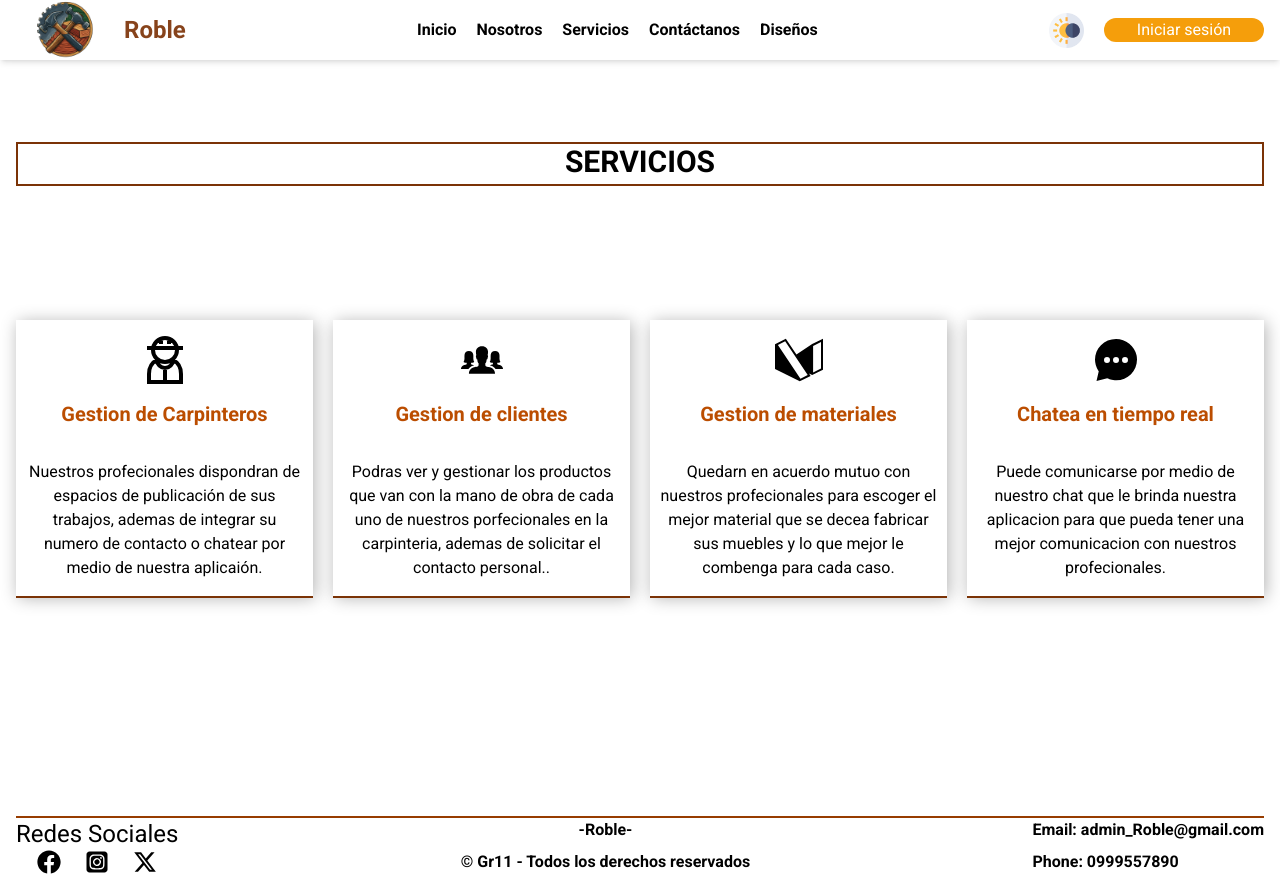
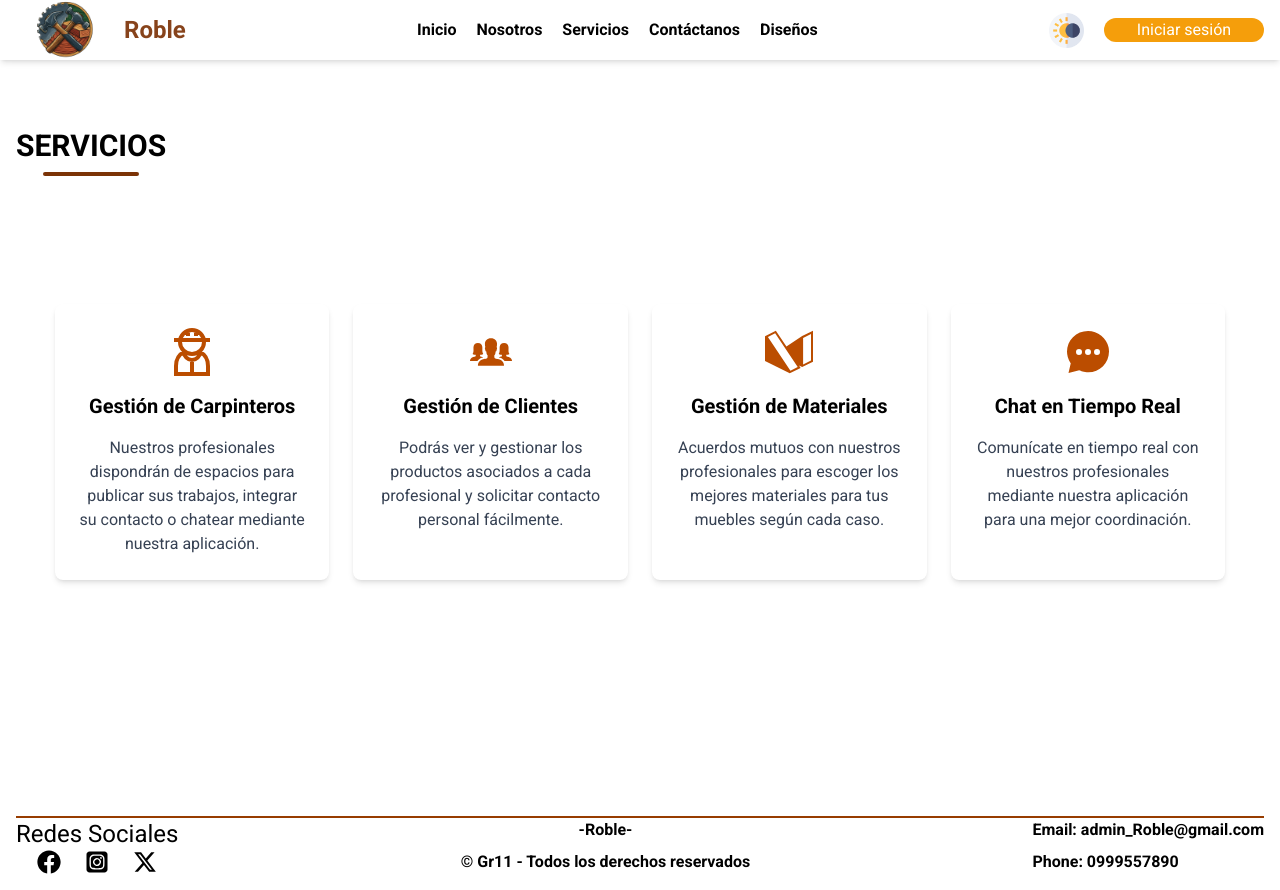
Before and after one commit to DiegoM-Hack/Roble2, a React (Vite) app in the folder Front-Roble/: page /servicios in a window 1280 px wide. Built offline with nearby package versions, Linux system fonts and the light colour scheme.

Commit message:
actualizar

```diff
--- a/Front-Roble/src/pages/Nosotros.jsx
+++ b/Front-Roble/src/pages/Nosotros.jsx
@@ -1,58 +1,47 @@
-import NS from '../assets/Nosotros.jpg'
+import NS from '../assets/Nosotros.jpg';
 import { RxDashboard } from "react-icons/rx";
 import { BsCashCoin } from "react-icons/bs";
 import { SiMaterialformkdocs } from "react-icons/si";
-
 import { TbBadge3DFilled } from "react-icons/tb";
 import { GrUserWorker } from "react-icons/gr";
 import { IoIosPeople } from "react-icons/io";
 
+const features = [
+  { icon: <RxDashboard className='text-2xl' />, label: 'Administrador de cuenta' },
+  { icon: <TbBadge3DFilled className='text-2xl' />, label: 'Modelado 3D' },
+  { icon: <BsCashCoin className='text-2xl' />, label: 'Pago ágil' },
+  { icon: <IoIosPeople className='text-2xl' />, label: 'Gestión de clientes' },
+  { icon: <GrUserWorker className='text-2xl' />, label: 'Gestión de diseñadores y mano de obra' },
+  { icon: <SiMaterialformkdocs className='text-2xl' />, label: 'Gestión de materiales' },
+];
+
 const Nosotros = () => {
   return (
-<section id="nosotros" className='container mx-auto px-4'>
-                <div className='container mx-auto relative mt-6'>
-                    <h2 className='font-semibold text-3xl relative z-1 w-50 text-center mx-auto bg-auto pt-10'>Nosotros</h2>
-                    <div className='text-amber-900 border-2 absolute top-1/2 w-full z-0 pt-10' />
-                </div>
-                <div className='my-10 flex flex-col gap-10 items-center sm:flex-row sm:justify-around sm:items-center'>
+    <section id="nosotros" className="container mx-auto px-4 py-12">
+      <h2 className="text-3xl font-semibold text-center mb-12 relative inline-block">
+        Nosotros
+        <span className="block h-1 w-24 bg-amber-900 mx-auto mt-2 rounded-full"></span>
+      </h2>
 
-                    <div className='sm:w-1/2'>
-                        <img src={NS} alt="mueble" className='w-120 h-120 object-cover' />
-                    </div>
+      <div className="flex flex-col sm:flex-row items-center gap-10">
+        <img src={NS} alt="Nosotros" className="w-full sm:w-1/2 h-auto rounded-lg object-cover shadow-lg" />
 
-                    <div className='px-10 sm:w-1/2'>
-                        <p className='my-4'>Roble es un espacio donde la arquitectura digital y los modelos 3D se encuentran con el diseño de interiores para crear soluciones sorprendentes.
+        <div className="sm:w-1/2 space-y-6">
+          <p className="text-gray-700">
+            Roble es un espacio donde la arquitectura digital y los modelos 3D se encuentran con el diseño de interiores para crear soluciones sorprendentes.
           </p>
-                        <ul className='space-y-4'>
-                            <li>
-                                <RxDashboard className='inline text-2xl mr-2' />Administrador de cuenta
+
+          <ul className="space-y-3">
+            {features.map((feature, index) => (
+              <li key={index} className="flex items-center gap-3 text-gray-800">
+                {feature.icon}
+                <span>{feature.label}</span>
               </li>
-                            <li>
-                                <TbBadge3DFilled className='inline text-2xl mr-2' />Modelado 3D
-                            </li>
-                            <li>
-                                <BsCashCoin className='inline text-2xl mr-2' />
-                                Pago agil
-                            </li>
-                            <li>
-                                <IoIosPeople className='inline text-2xl mr-2' />
-                                gestion de clientes
-                            </li>
-                            <li>
-                                <GrUserWorker  className='inline text-2xl mr-2' />
-                                gestion de Diseñadores y mano de obra
-                            </li>
-                            <li>
-                                <SiMaterialformkdocs  className='inline text-2xl mr-2' />
-                                Gestion de materiales
-                            </li>
+            ))}
           </ul>
-                        <p className='my-4'></p>
         </div>
       </div>
     </section>
-
-
   );
 };
 
--- a/Front-Roble/src/pages/Servicios.jsx
+++ b/Front-Roble/src/pages/Servicios.jsx
@@ -3,52 +3,54 @@ import { IoChatbubbleEllipsesSharp } from "react-icons/io5";
 import { GrUserWorker } from "react-icons/gr";
 import { IoIosPeople } from "react-icons/io";
 
+const services = [
+  {
+    icon: <GrUserWorker className="text-5xl text-amber-700 mx-auto" />,
+    title: "Gestión de Carpinteros",
+    description:
+      "Nuestros profesionales dispondrán de espacios para publicar sus trabajos, integrar su contacto o chatear mediante nuestra aplicación."
+  },
+  {
+    icon: <IoIosPeople className="text-5xl text-amber-700 mx-auto" />,
+    title: "Gestión de Clientes",
+    description:
+      "Podrás ver y gestionar los productos asociados a cada profesional y solicitar contacto personal fácilmente."
+  },
+  {
+    icon: <SiMaterialformkdocs className="text-5xl text-amber-700 mx-auto" />,
+    title: "Gestión de Materiales",
+    description:
+      "Acuerdos mutuos con nuestros profesionales para escoger los mejores materiales para tus muebles según cada caso."
+  },
+  {
+    icon: <IoChatbubbleEllipsesSharp className="text-5xl text-amber-700 mx-auto" />,
+    title: "Chat en Tiempo Real",
+    description:
+      "Comunícate en tiempo real con nuestros profesionales mediante nuestra aplicación para una mejor coordinación."
+  },
+];
+
 const Servicios = () => {
   return (
-    <section className='container mx-auto px-4'>
+    <section id="servicios" className="container mx-auto px-4 py-12">
+      <h2 className="text-3xl font-semibold text-center mb-12 relative inline-block">
+        SERVICIOS
+        <span className="block h-1 w-24 bg-amber-900 mx-auto mt-2 rounded-full"></span>
+      </h2>
 
-                    <div id="servicios" className='container mx-auto relative mt-6'>
-                        <h2 className='font-semibold text-3xl relative z-1 w-50 text-center mx-auto bg-auto pt-10'>SERVICIOS</h2>
-                        <div className='text-amber-900 border-2 absolute top-1/2 w-full z-0 pt-10' />
-                    </div>
-
-                    <div className='py-25 my-10 flex flex-coljustify-between flex-wrap gap-5'>
-
-                        <div className="text-center shadow-[0.1rem_0.1rem_1rem_rgba(0,0,0,0.3)] hover:shadow-[0.1rem_0.1rem_1rem_rgba(0,0,0,0.5)] transition-shadow duration-300 relative pt-4 sm:flex-1">
-                            <GrUserWorker  className='inline text-5xl' />
-                            <h4 className="text-xl font-bold py-4 text-amber-700 hover:underline">Gestion de Carpinteros
-                            </h4>
-                            <p className="my-4 px-2">Nuestros profecionales dispondran de espacios de publicación de sus trabajos,
-                                ademas de integrar su numero de contacto o chatear por medio de nuestra aplicaión.</p>
-                            <hr className="border-1 border-amber-900 absolute w-full" />
-                        </div>
-
-
-                        <div className="text-center shadow-[0.1rem_0.1rem_1rem_rgba(0,0,0,0.3)] hover:shadow-[0.1rem_0.1rem_1rem_rgba(0,0,0,0.5)] transition-shadow duration-300 relative pt-4 sm:flex-1">
-                            <IoIosPeople className='inline text-5xl' />
-                            <h4 className="text-xl font-bold py-4 text-amber-700 hover:underline">Gestion de clientes</h4>
-                            <p className="my-4 px-2">Podras ver y gestionar los productos que van con la mano de obra de cada uno
-                                de nuestros porfecionales en la carpinteria, ademas de solicitar el contacto personal..</p>
-                            <hr className="border-1 border-amber-900 absolute w-full" />
-                        </div>
-
-                        <div className="text-center shadow-[0.1rem_0.1rem_1rem_rgba(0,0,0,0.3)] hover:shadow-[0.1rem_0.1rem_1rem_rgba(0,0,0,0.5)] transition-shadow duration-300 relative pt-4 sm:flex-1">
-                            <SiMaterialformkdocs  className='inline text-5xl' />
-                            <h4 className="text-xl font-bold py-4 text-amber-700 hover:underline">Gestion de materiales</h4>
-                            <p className="my-4 px-2">Quedarn en acuerdo mutuo con nuestros profecionales para escoger el mejor material
-                                que se decea fabricar sus muebles y lo que mejor le combenga para cada caso.</p>
-                            <hr className="border-1 border-amber-900 absolute w-full" />
-                        </div>
-
-                        <div className="text-center shadow-[0.1rem_0.1rem_1rem_rgba(0,0,0,0.3)] hover:shadow-[0.1rem_0.1rem_1rem_rgba(0,0,0,0.5)] transition-shadow duration-300 relative pt-4 sm:flex-1">
-                            < IoChatbubbleEllipsesSharp className='inline text-5xl' />
-                            <h4 className="text-xl font-bold py-4 text-amber-700 hover:underline">Chatea en tiempo real</h4>
-                            <p className="my-4 px-2">Puede comunicarse por medio de nuestro chat que le brinda nuestra aplicacion
-                                para que pueda tener una mejor comunicacion con nuestros profecionales.</p>
-                            <hr className="border-1 border-amber-900 absolute w-full" />
-                        </div>
-                    </div>
-                </section>
+      <div className="flex flex-wrap justify-center gap-6 py-20">
+        {services.map((service, index) => (
+          <div
+            key={index}
+            className="bg-white shadow-md hover:shadow-lg transition-shadow duration-300 rounded-lg p-6 sm:w-[45%] lg:w-[22%] text-center flex flex-col items-center"
+          >
+            {service.icon}
+            <h4 className="text-xl font-bold py-4">{service.title}</h4>
+            <p className="text-gray-700">{service.description}</p>
+          </div>
+        ))}
+      </div>
+    </section>
   );
 };
 
```
Lines whose indentation alone changed are shown as unchanged.
